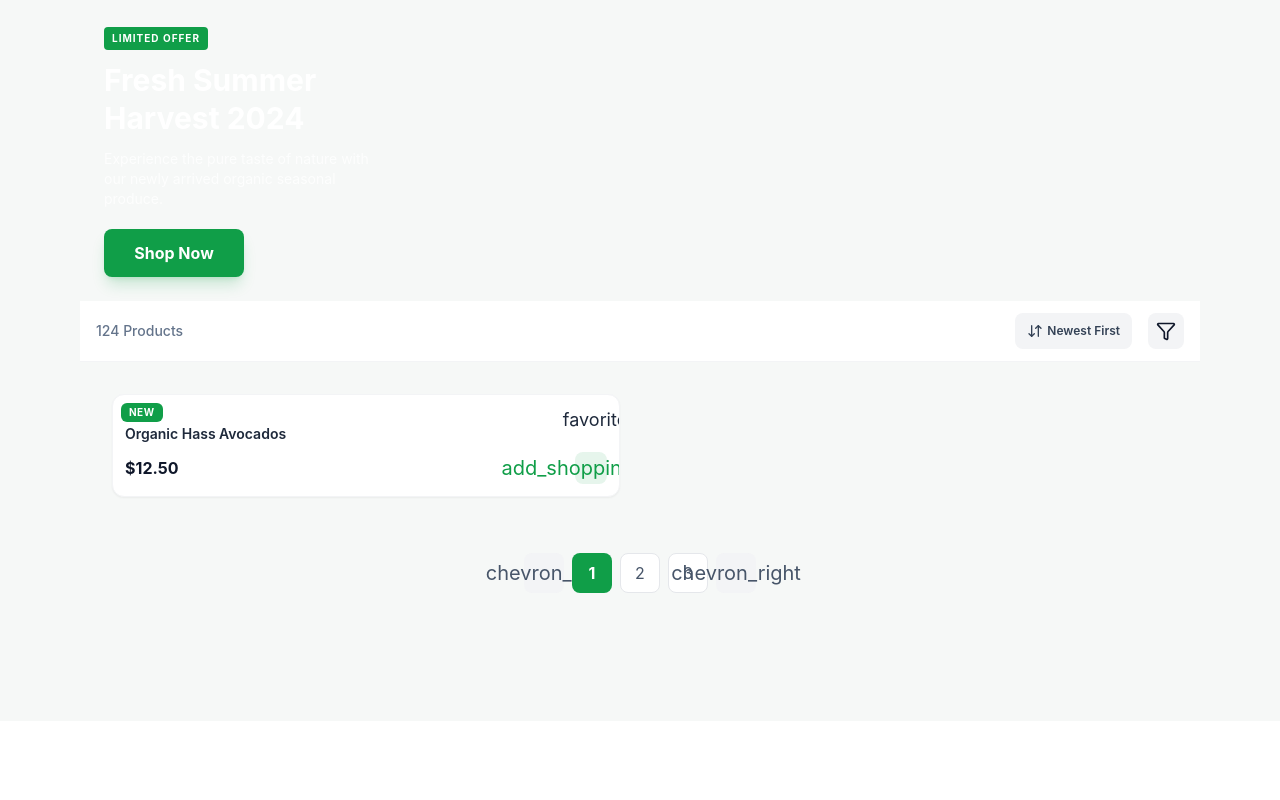
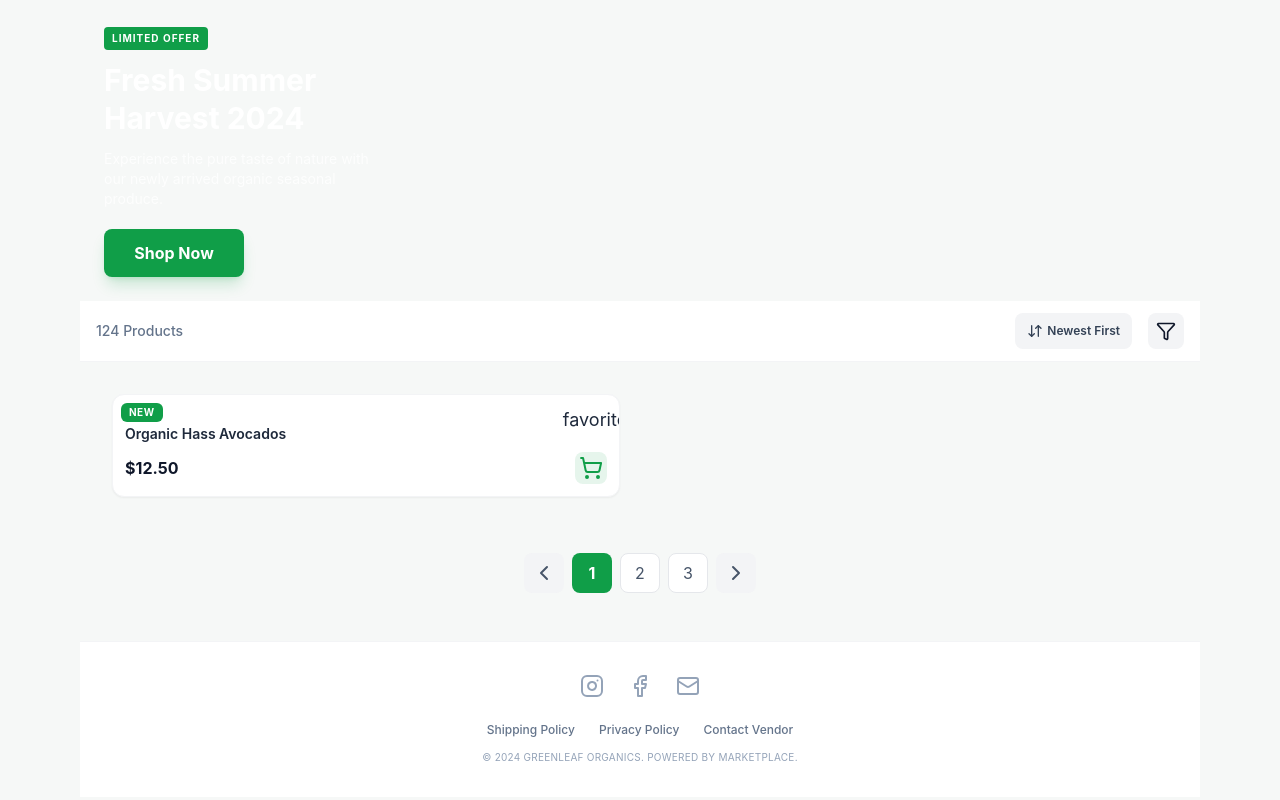
Before and after one commit to Dahmie87/PadiSquare-next-app, a Next.js app: page / in a window 1280 px wide. Shown: the part 244-1044 px from the top of the page. Before the commit the page ends 965 px from the top, so only its background shows below. Built offline with nearby package versions, Linux system fonts and the light colour scheme.

Commit message:
add social links for vendor store front

```diff
--- a/app/components/ProductCard.tsx
+++ b/app/components/ProductCard.tsx
@@ -1,3 +1,5 @@
+import { ShoppingCart } from "lucide-react";
+
 export default function ProductCard({}){
     return(
 <div className="bg-white dark:bg-gray-900 rounded-xl overflow-hidden shadow-sm border border-gray-100 dark:border-gray-800">
@@ -14,7 +16,7 @@ export default function ProductCard({}){
 <div className="mt-2 flex items-center justify-between">
 <span className="text-base font-bold text-slate-900 dark:text-white">$12.50</span>
 <button className="size-8 rounded-lg bg-primary/10 text-primary flex items-center justify-center">
-<span className="material-symbols-outlined text-[20px]">add_shopping_cart</span>
+<ShoppingCart/>
 </button>
 </div>
 </div>
--- a/app/page.tsx
+++ b/app/page.tsx
@@ -1,4 +1,4 @@
-import { ArrowDownAZ, ArrowDownUp, Bell, Filter, FilterX, ListOrdered, Search, SendHorizontal, ShoppingBag, SortAsc, SortAscIcon } from "lucide-react";
+import { ArrowDownAZ, ArrowDownUp, ArrowLeft, Bell, ChevronLeft, ChevronRightIcon, Facebook, Filter, FilterX, Instagram, ListOrdered, Mail, Search, SendHorizontal, ShoppingBag, SortAsc, SortAscIcon } from "lucide-react";
 import ProductCard from "./components/ProductCard";
 
 export default function Home() {
@@ -73,17 +73,32 @@ export default function Home() {
 {/* <!-- Pagination --> */}
 <div className="flex items-center justify-center gap-2 mt-6 px-4">
 <button className="size-10 flex items-center justify-center rounded-lg bg-gray-100 dark:bg-gray-800 text-slate-600 dark:text-slate-300">
-<span className="material-symbols-outlined text-[20px]">chevron_left</span>
+<ChevronLeft/>
 </button>
 <button className="size-10 flex items-center justify-center rounded-lg bg-primary text-white font-bold">1</button>
 <button className="size-10 flex items-center justify-center rounded-lg bg-white dark:bg-gray-800 border border-gray-200 dark:border-gray-700 text-slate-600 dark:text-slate-300">2</button>
 <button className="size-10 flex items-center justify-center rounded-lg bg-white dark:bg-gray-800 border border-gray-200 dark:border-gray-700 text-slate-600 dark:text-slate-300">3</button>
 <button className="size-10 flex items-center justify-center rounded-lg bg-gray-100 dark:bg-gray-800 text-slate-600 dark:text-slate-300">
-<span className="material-symbols-outlined text-[20px]">chevron_right</span>
+<ChevronRightIcon/>
 </button>
 </div>
 </main>
-
+<footer className="bg-white dark:bg-gray-900 border-t border-gray-100 dark:border-gray-800 p-8 text-center">
+<div className="flex justify-center gap-6 mb-6">
+<a className="text-slate-400 hover:text-primary" href="#">
+  <Instagram/></a>
+<a className="text-slate-400 hover:text-primary" href="#"><Facebook/></a>
+<a className="text-slate-400 hover:text-primary" href="#"><Mail/></a>
+</div>
+<div className="space-y-3">
+<div className="flex flex-wrap justify-center gap-x-6 gap-y-2 text-xs font-medium text-slate-500">
+<a href="#">Shipping Policy</a>
+<a href="#">Privacy Policy</a>
+<a href="#">Contact Vendor</a>
+</div>
+<p className="text-[10px] text-slate-400 tracking-wide uppercase">© 2024 GreenLeaf Organics. Powered by Marketplace.</p>
+</div>
+</footer>
 {/* <button
             className="fixed bottom-6 right-6 bg-black dark:bg-white text-white dark:text-black w-12 h-12 rounded-full shadow-xl flex items-center justify-center transition-all hover:scale-110 active:scale-90 z-50"
             onClick={() => {
```
